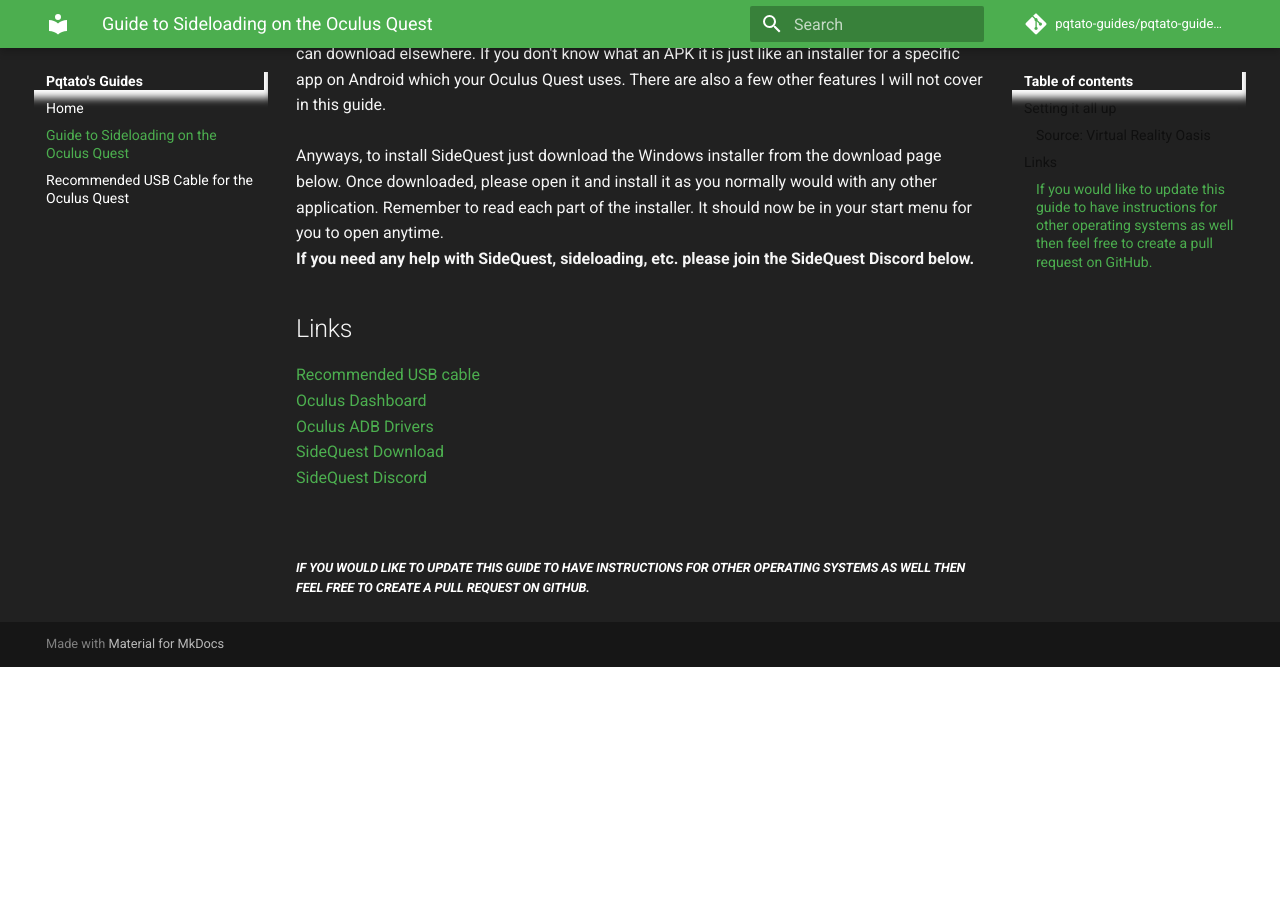
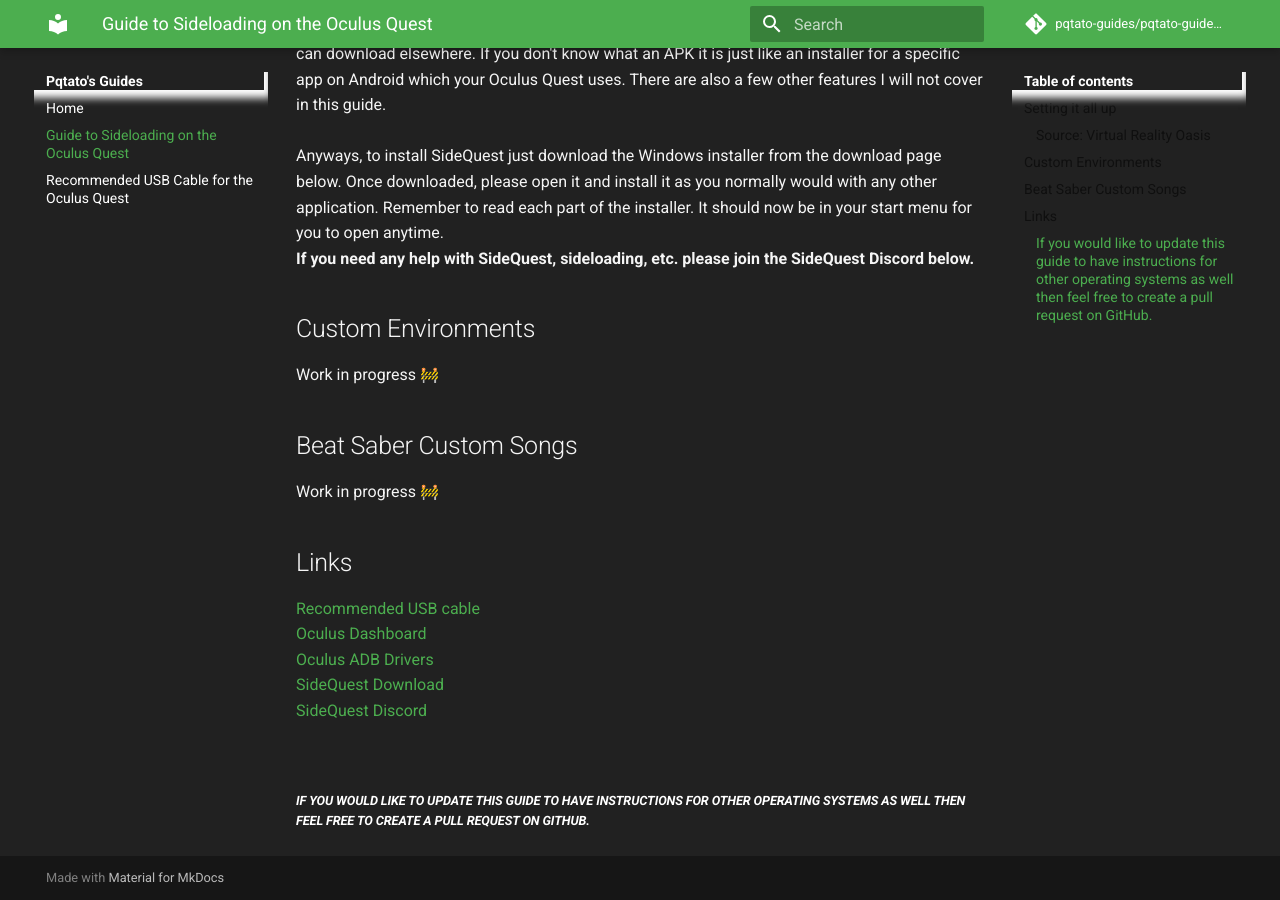
Before and after one commit to pqtato-guides/pqtato-guides.github.io, an MkDocs documentation site: the page built from docs/sideloading.md, in a window 1280 px wide and 900 px high, scrolled down 913 px. Built offline with MkDocs 1.6.1 and Material for MkDocs 9.7.7, drawn with Linux system fonts in a browser that asks for light colours; emoji names are drawn with the system emoji font; comment, search, counter and statistics services are not loaded; before the commit the page ends 1580 px from its top, so only the background shows below that.

Commit message:
Update sideloading.md

```diff
--- a/docs/sideloading.md
+++ b/docs/sideloading.md
@@ -7,6 +7,12 @@
 #### Source: Virtual Reality Oasis
 You should now be ready to install SideQuest. Earlier I mentioned SideQuest and you are probably asking what it is. SideQuest is mainly a huge library of applications not on the Oculus Store that you can install with sideloading. It can also install applications as APK files that you can download elsewhere. If you don't know what an APK it is just like an installer for a specific app on Android which your Oculus Quest uses. There are also a few other features I will not cover in this guide.<br/><br/>Anyways, to install SideQuest just download the Windows installer from the download page below. Once downloaded, please open it and install it as you normally would with any other application. Remember to read each part of the installer. It should now be in your start menu for you to open anytime.<br/>**If you need any help with SideQuest, sideloading, etc. please join the SideQuest Discord below.**
 
+## Custom Environments
+Work in progress :construction:
+
+## Beat Saber Custom Songs
+Work in progress :construction:
+
 ## Links
 [Recommended USB cable](usbcable.md)
 <br/>[Oculus Dashboard](https://dashboard.oculus.com)
```
